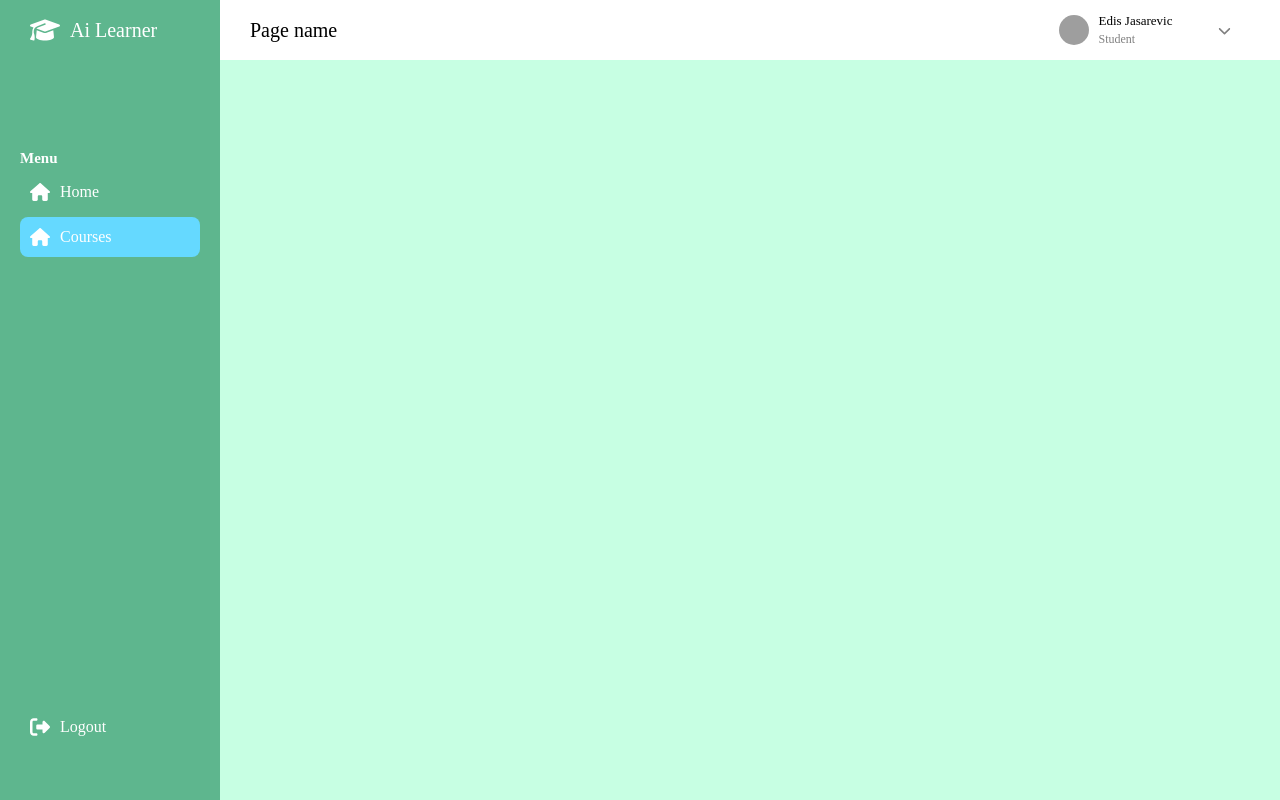
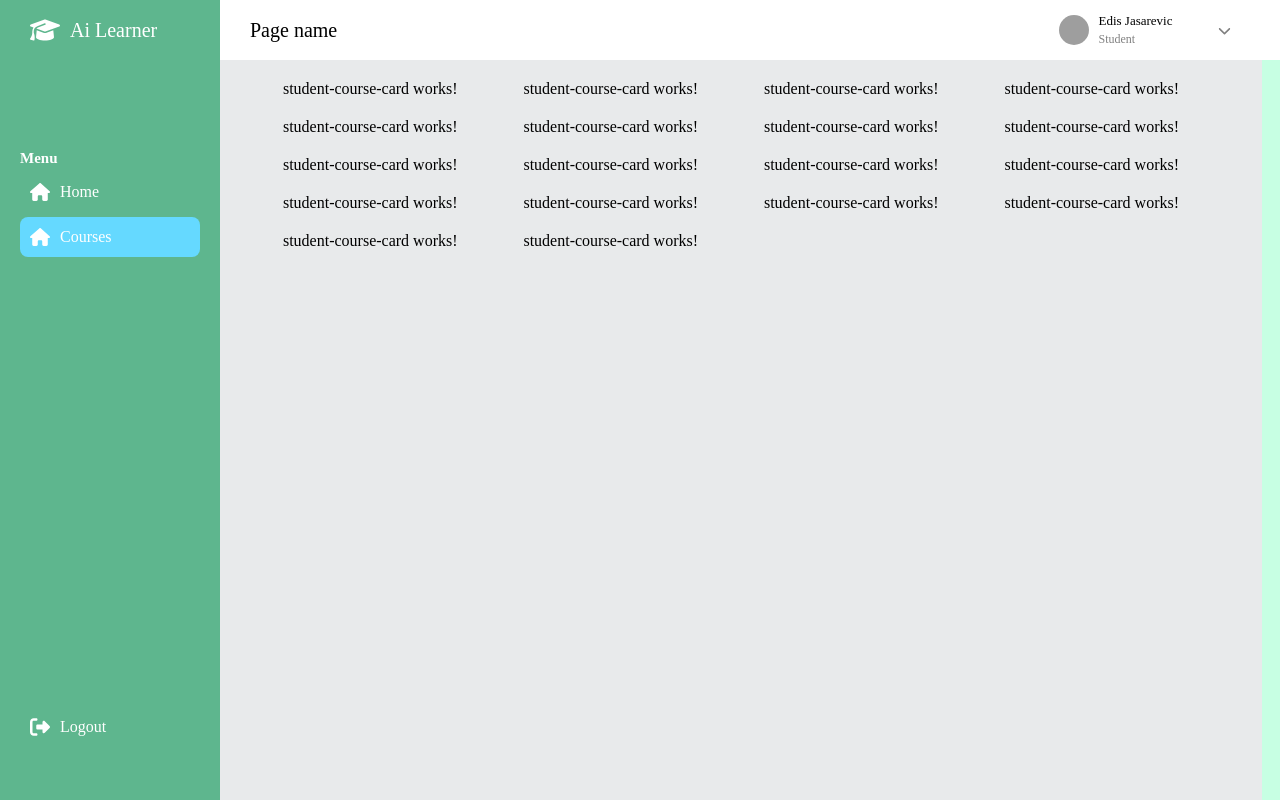
Before and after one commit to BestHackathon/AiDojoFE, an Angular app: page /student/courses in a window 1280 px wide. Built offline with nearby package versions, Linux system fonts and the light colour scheme; grey boxes are pictures that could not be loaded.

Commit message:
added student course card

```diff
--- /dev/null
+++ b/src/app/features/student-dashboard/pages/student-courses-page/student-course-card/student-course-card.component.html
@@ -0,0 +1 @@
+<p>student-course-card works!</p>
--- a/src/app/features/student-dashboard/pages/student-courses-page/student-courses-page.component.html
+++ b/src/app/features/student-dashboard/pages/student-courses-page/student-courses-page.component.html
@@ -1 +1,23 @@
-<p>student-courses-page works!</p>
+
+<div class="courses-grid">
+    <app-student-course-card></app-student-course-card>
+    <app-student-course-card></app-student-course-card>
+    <app-student-course-card></app-student-course-card>
+    <app-student-course-card></app-student-course-card>
+    <app-student-course-card></app-student-course-card>
+    <app-student-course-card></app-student-course-card>
+    <app-student-course-card></app-student-course-card>
+    <app-student-course-card></app-student-course-card>
+    <app-student-course-card></app-student-course-card>
+    <app-student-course-card></app-student-course-card>
+    <app-student-course-card></app-student-course-card>
+    <app-student-course-card></app-student-course-card>
+    <app-student-course-card></app-student-course-card>
+    <app-student-course-card></app-student-course-card>
+    <app-student-course-card></app-student-course-card>
+    <app-student-course-card></app-student-course-card>
+    <app-student-course-card></app-student-course-card>
+    <app-student-course-card></app-student-course-card>
+
+
+</div>
--- a/src/app/features/student-dashboard/pages/student-courses-page/student-courses-page.component.scss
+++ b/src/app/features/student-dashboard/pages/student-courses-page/student-courses-page.component.scss
@@ -0,0 +1,81 @@
+:host {
+    width: calc(100vw - 218px);
+    min-height: calc(100vh - 60px);
+    background-color: rgb(232, 234, 235);
+    display: flex;
+    flex-direction: column;
+    margin-left: 200px;
+    margin-top: 60px;
+    .courses-header {
+        margin-top: 20px;
+        display: flex;
+        justify-content: space-between;
+        margin-left: 70px;
+        width: calc(100% - 140px);
+        #courses-number {
+            font-size: 20px;
+        }
+
+        #add-course {
+                width: 130px;
+                height: 30px;
+
+                background-color: lightseagreen;
+                border: none;
+
+                color: white;
+        }
+
+    }
+    .courses-nav {
+        width: calc(100% - 140px);
+        margin-left: 70px;
+        margin-top: 10px;
+        min-height: 60px;
+        //@include horizontalyCenteredContent;
+        background-color: rgb(255, 255, 255);
+        display: flex;
+        justify-content: space-evenly;
+        align-items: center;
+        .form-field {
+            display: flex;
+            flex-direction: column;
+            label {
+                font-size: 13px;
+            }
+            select {
+                width: 250px;
+                height: 30px;
+            }
+        }
+        #searchbar {
+            height: 30px;
+            width: 300px;
+        }
+        .reset-filters {
+            //@include fullyCenteredContent;
+            border: none;
+            border-radius: 8px;
+            margin-top: 5px;
+            width: 80px;
+            margin-top: 15px;
+            height: 30px;
+            background-color: rgb(195, 92, 92);
+
+            color: white;
+            font-size: 11px;
+        }
+
+    }
+    .courses-grid {
+        margin-bottom: 100px;
+        row-gap: 20px;
+        margin-top: 20px;
+        //background-color: yellow;
+        margin-left: 50px;
+        width: calc(100% - 100px);
+        justify-items: center;
+        display: grid;
+        grid-template-columns: repeat(auto-fit, 25%);
+    }
+}
```
Also changed, not shown: src/app/features/student-dashboard/pages/student-courses-page/student-course-card/student-course-card.component.ts (added, +12 -0 lines), src/app/features/student-dashboard/pages/student-courses-page/student-courses-page.component.ts (+6 -5 lines), src/app/features/student-dashboard/pages/student-courses-page/student-course-card/student-course-card.component.scss (added), 1 other file (tests, documents, lock files or other folders).
